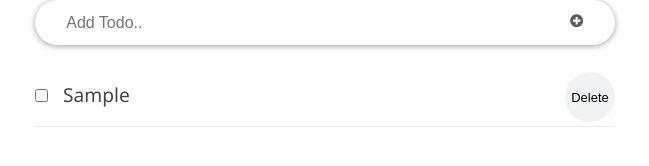
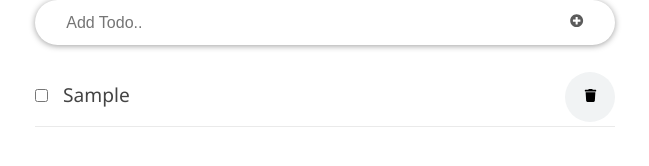
Before and after one commit to markiplagat/react-todo-app, a React (Create React App) app: page / in a window 1280 px wide. Both pictures are taken after typing "Sample" into the empty fields and a click on the button 892 px from the left and 318 px from the top of the page. Shown: the part 296-462 px from the top of the page, without its empty margins (315-964 px from the left). Built offline with nearby package versions, Linux system fonts and the light colour scheme.

Commit message:
Add delete (trash icon)

```diff
--- a/src/components/TodoItem.js
+++ b/src/components/TodoItem.js
@@ -1,5 +1,6 @@
 import React, {useEffect, useState} from "react";
 import styles from "./TodoItem.module.css";
+import {FaTrash} from "react-icons/fa";
 
 const TodoItem = ({handleChange, deleteTodo, todo, setUpdate}) => {
 
@@ -53,7 +54,7 @@ const TodoItem = ({handleChange, deleteTodo, todo, setUpdate}) => {
           {title}
         </span>
           <button onClick={() => deleteTodo(id)}>
-            Delete
+            <FaTrash />
           </button>
         </div>
         <input
--- a/src/components/TodoItem.module.css
+++ b/src/components/TodoItem.module.css
@@ -20,10 +20,11 @@
     height:50px;
     width: 50px;
     margin: -10px 0 0 10px;
+    transition: 0.15s;
 }
 
 .item button:hover {
-    background-color: #d30505;
+    transform: scale(1.2);
 }
 
 .textInput {
```
